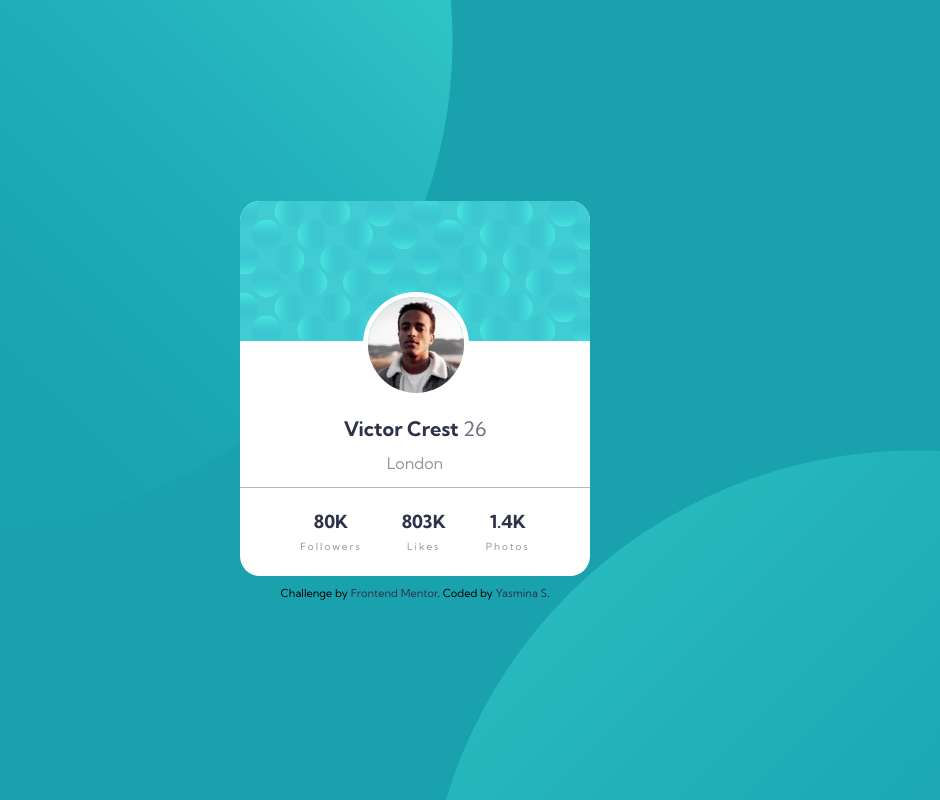
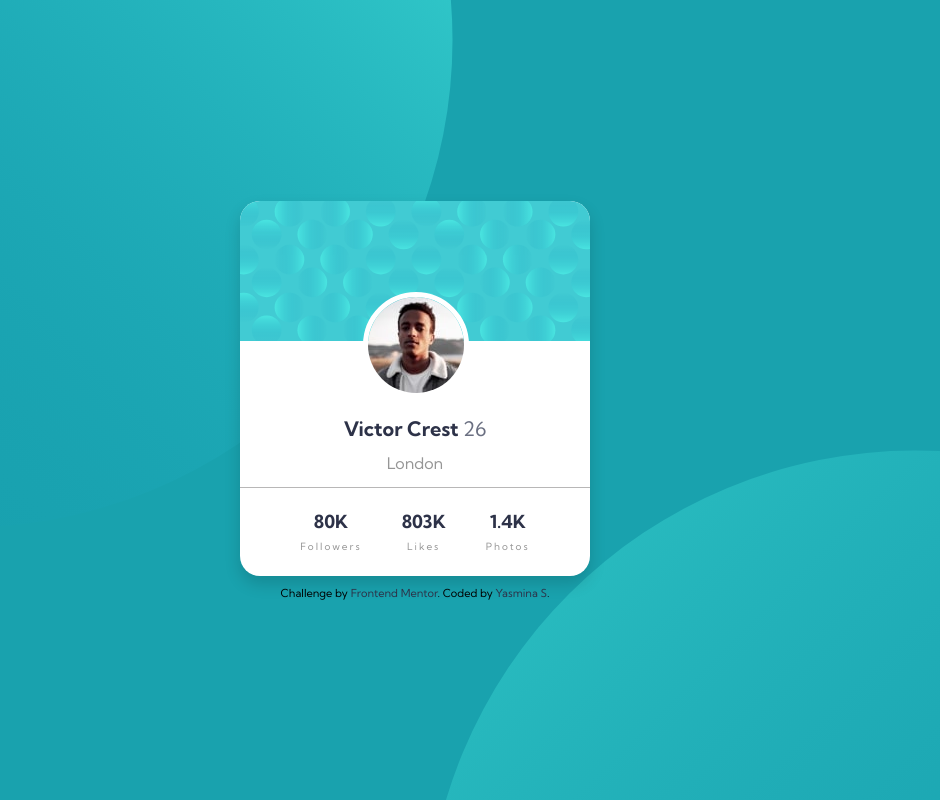
Before and after one commit to yvsminvs/ProfileCard, a plain HTML site: page index.html in a window 1280 px wide. Shown: the whole page, without its empty margins (225-1165 px from the left). Drawn offline with Linux system fonts and the light colour scheme.

Commit message:
Update style.css

```diff
--- a/style.css
+++ b/style.css
@@ -42,6 +42,7 @@ body{
     background-size: cover;
     border-radius:20px;
     overflow: hidden;
+     box-shadow: 0 0.5rem 1rem rgba(0,0,0,0.15);
 
 }
 
```
